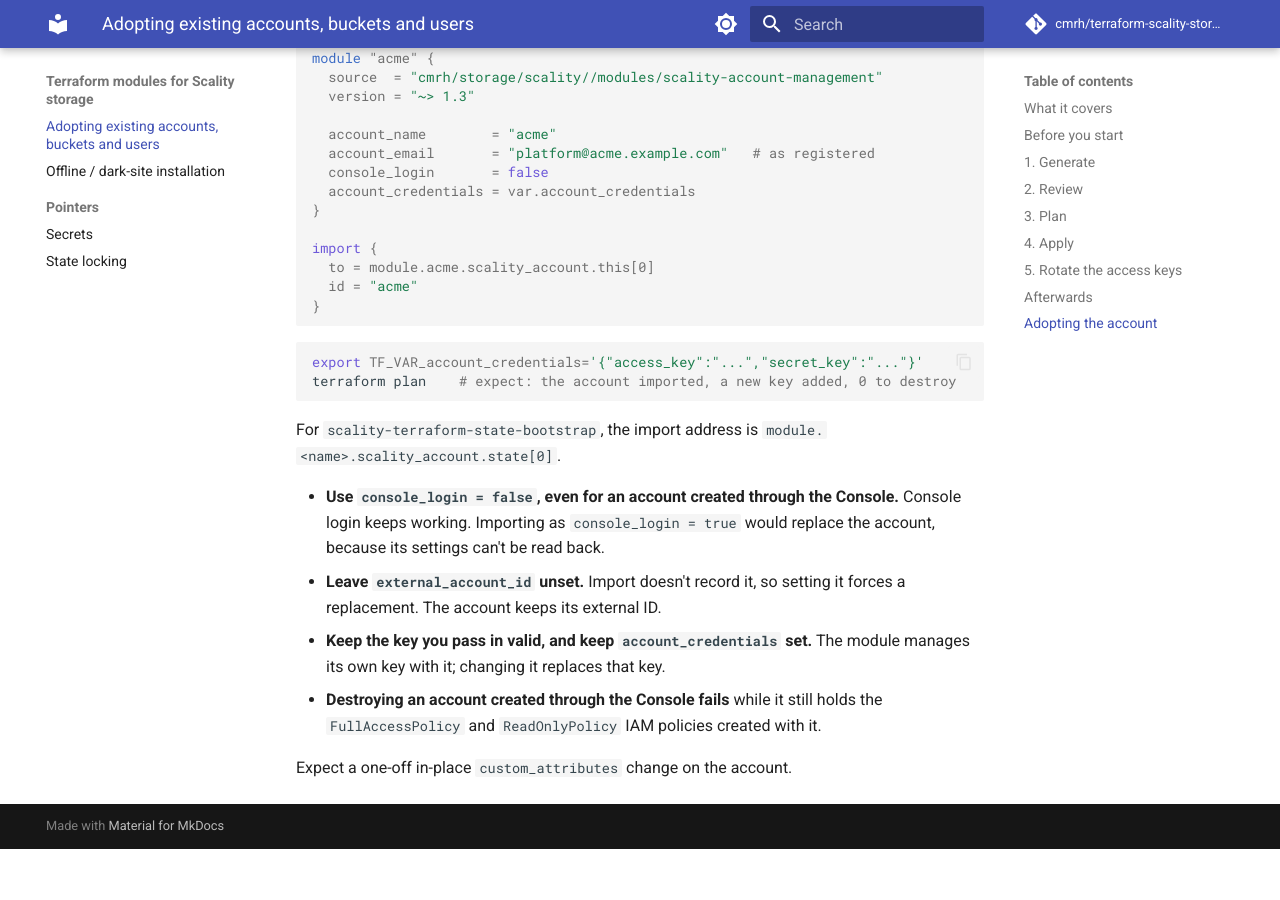
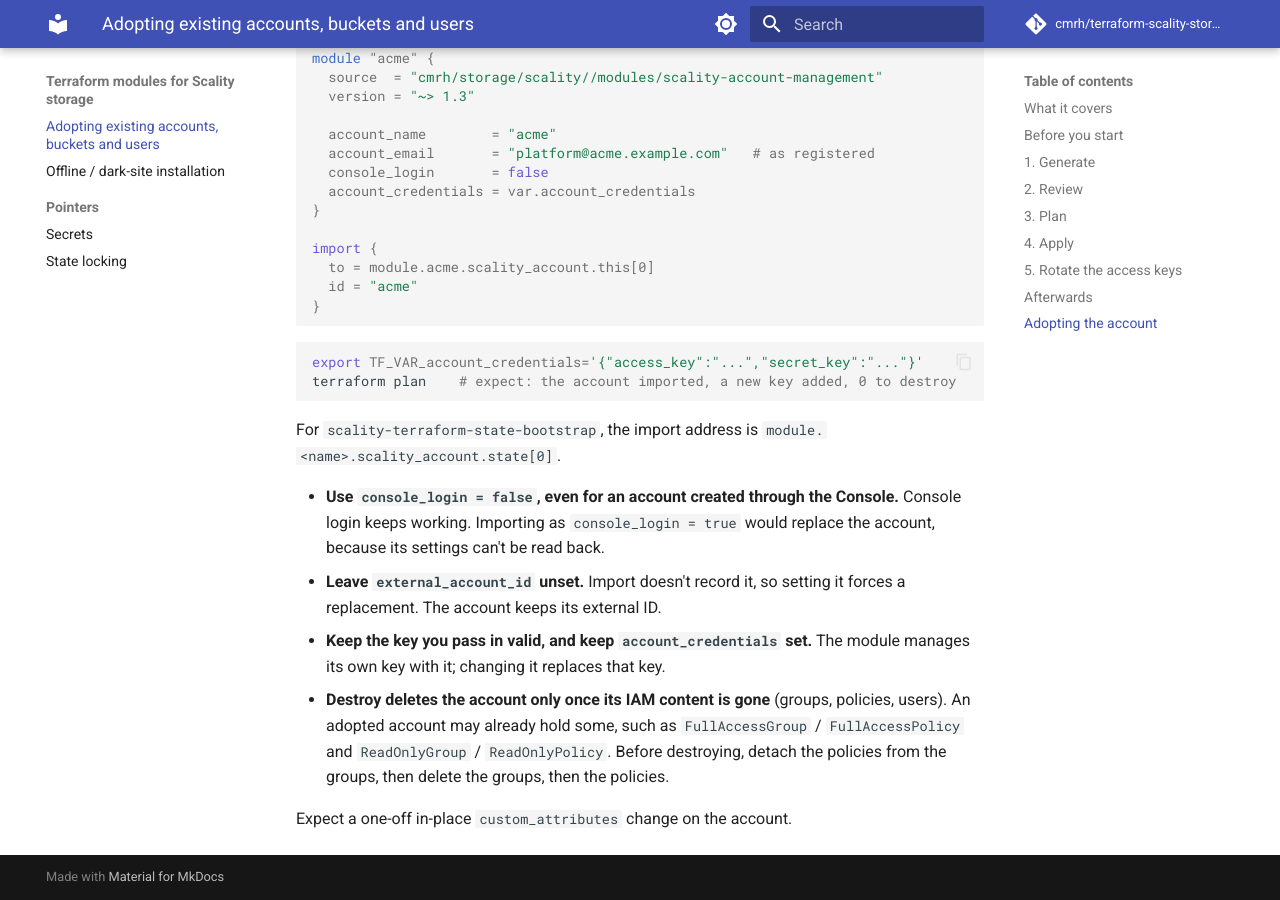
Before and after one commit to cmrh/terraform-scality-storage, an MkDocs documentation site: the page built from docs/adoption.md, in a window 1280 px wide and 900 px high, scrolled down 3508 px. Built offline with MkDocs 1.6.1 and Material for MkDocs 9.7.7, drawn with Linux system fonts in a browser that asks for light colours; comment, search, counter and statistics services are not loaded; before the commit the page ends 4357 px from its top, so only the background shows below that.

Commit message:
docs: correct the adopted-account destroy caveat

```diff
--- a/docs/adoption.md
+++ b/docs/adoption.md
@@ -182,8 +182,10 @@
   forces a replacement. The account keeps its external ID.
 - **Keep the key you pass in valid, and keep `account_credentials` set.** The
   module manages its own key with it; changing it replaces that key.
-- **Destroying an account created through the Console fails** while it still
-  holds the `FullAccessPolicy` and `ReadOnlyPolicy` IAM policies created with
-  it.
+- **Destroy deletes the account only once its IAM content is gone** (groups,
+  policies, users). An adopted account may already hold some, such as
+  `FullAccessGroup` / `FullAccessPolicy` and `ReadOnlyGroup` /
+  `ReadOnlyPolicy`. Before destroying, detach the policies from the groups,
+  then delete the groups, then the policies.
 
 Expect a one-off in-place `custom_attributes` change on the account.
```
